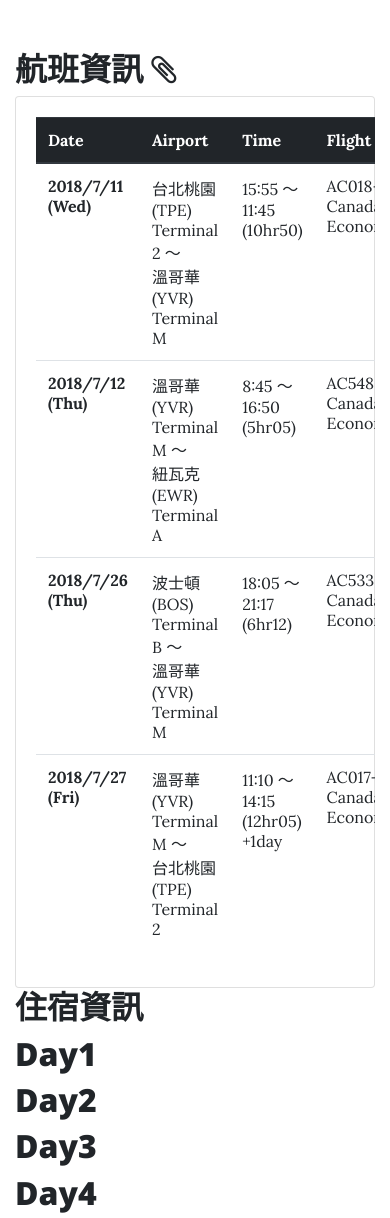
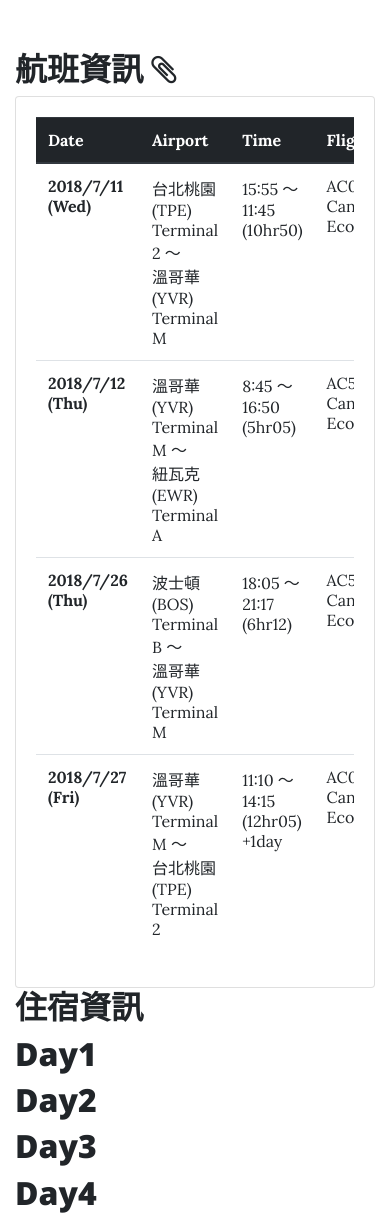
Before and after one commit to 102306071/TripBlog, a PHP site: page /FY18_America.php in a window 390 px wide, after a click on "航班資訊". Shown: the part 507-1725 px from the top of the page. Run offline with PHP 8.4, Linux system fonts and the light colour scheme.

Commit message:
table responsive

```diff
--- a/FY18_America.php
+++ b/FY18_America.php
@@ -38,8 +38,9 @@
                 </h2>
               </a>
 
-              <div class="collapse table-responsive" id="flight">
+              <div class="collapse" id="flight">
                 <div class="card card-body">
+                  <div class="table-responsive">
                     <table class="table">
                       <thead class="thead-dark">
                         <tr>
@@ -86,16 +87,19 @@
                       </tbody>
                     </table>
                   </div>
+
+                </div>
               </div>
             </div>
 
             <!-- 2 住宿資訊-->
             <div>
-              <a data-toggle="collapse table-responsive" href="#hotel" aria-expanded="false" aria-controls="hotel">
+              <a data-toggle="collapse" href="#hotel" aria-expanded="false" aria-controls="hotel">
                 <h2>住宿資訊</h2>
               </a>
               <div class="collapse" id="hotel">
                 <div class="card card-body">
+                  <div class="table-responsive">
                     <table class="table">
                       <thead class="thead-dark">
                         <tr>
@@ -161,6 +165,8 @@
 
                       </tbody>
                     </table>
+                  </div>
+
                 </div>
               </div>
             </div>
```
Lines whose indentation alone changed are shown as unchanged.
